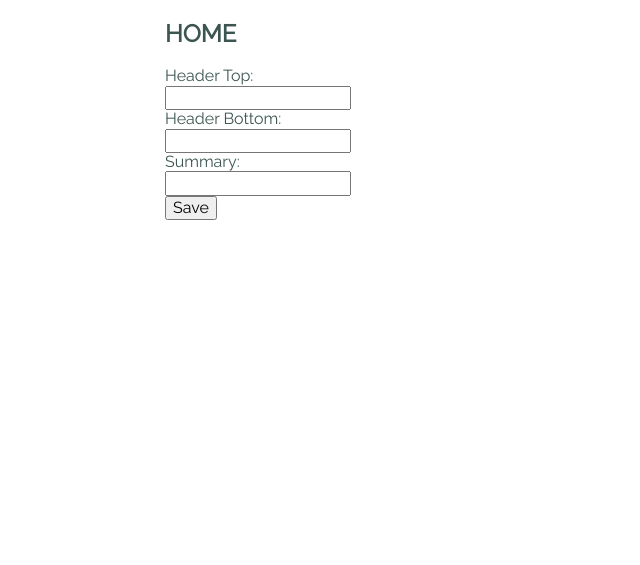
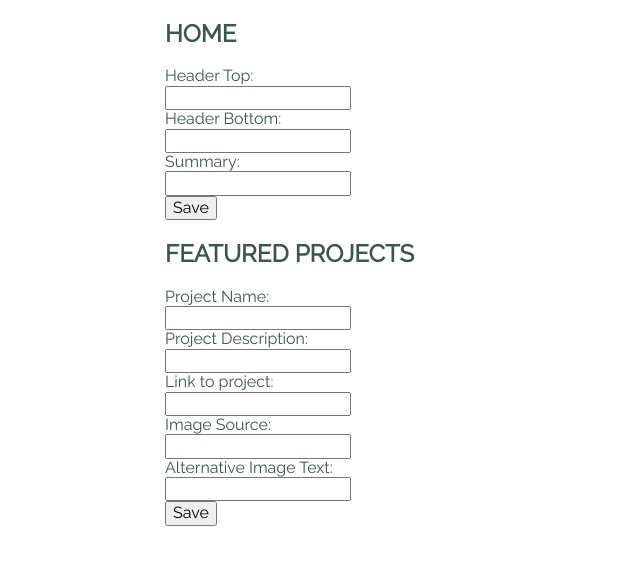
Before and after one commit to ailindoyle/Portfolio, a PHP site: page /admin.php in a window 1280 px wide. Shown: the top 565 px of the page, without its empty margins (0-640 px from the left). Run offline with PHP 8.4, Linux system fonts and the light colour scheme.

Commit message:
featured projects form layout

```diff
--- a/admin.php
+++ b/admin.php
@@ -14,8 +14,8 @@
 </head>
 <body>
 <div class="container">
-    <h2 >HOME</h2>
-    <form method="post" action="sql_insert.php">
+    <h2>HOME</h2>
+    <form method="post" action="form_insert.php">
         Header Top:<br>
         <input type="text" name="headerTop"><br>
         Header Bottom:<br>
@@ -25,3 +25,19 @@
         <input type="submit" value="Save">
     </form>
 </div>
+<div class="container">
+    <h2>FEATURED PROJECTS</h2>
+    <form method="post" action="form_insert.php">
+        Project Name:<br>
+        <input type="text" name="projectName"><br>
+        Project Description:<br>
+        <input type="text" name="projectDescription"><br>
+        Link to project:<br>
+        <input type="text" name="link"><br>
+        Image Source:<br>
+        <input type="text" name="imageSource"><br>
+        Alternative Image Text:<br>
+        <input type="text" name="alternativeText"><br>
+        <input type="submit" value="Save">
+    </form>
+</div>
```
